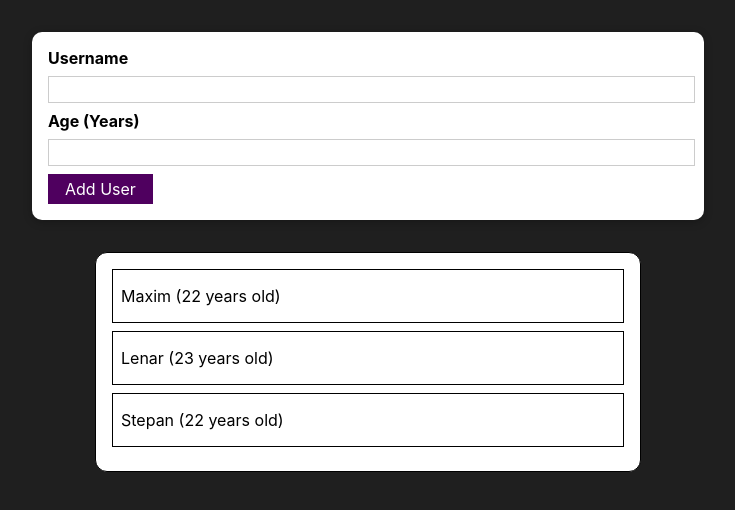
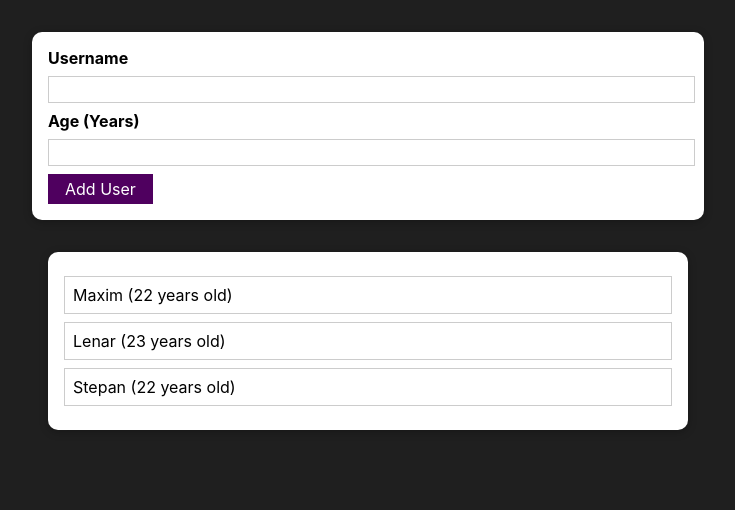
Before and after one commit to Lenarqa/reactPracticeApp, a React (Create React App) app: page / in a window 1280 px wide. Shown: the top 510 px of the page, without its empty margins (272-1007 px from the left). Built offline with nearby package versions, Linux system fonts and the light colour scheme.

Commit message:
delete userItem

```diff
--- a/src/App.js
+++ b/src/App.js
@@ -3,10 +3,10 @@
 import "./App.css";
 
 import AddUser from "./components/Users/AddUser";
-import UsersList from "./components/UsersList/UsersList";
+import UsersList from "./components/Users/UsersList";
 
 function App() {
-  const [users, setUser] = useState([
+  const [usersList, setUsersList] = useState([
     {
       id: "1",
       name: "Maxim",
@@ -24,22 +24,26 @@
     },
   ]);
 
-  const addNewUser = (newUser) => {
-    setUser((prevState)=> ([
-      newUser,
+  const addNewUserHandler = (uName, uAge) => {
+    setUsersList((prevState)=> ([
+      {
+        id: Math.random().toString(),
+        name: uName,
+        age: uAge
+      },
       ...prevState
     ]));
   }
 
   let content = <h2 style={{color: "white"}}>Nobody's here.</h2>;
 
-  if(users.length > 0) {
-    content = <UsersList items={users}/>;
+  if(usersList.length > 0) {
+    content = <UsersList users={usersList}/>;
   }
 
   return (
     <div className="App">
-      <AddUser onAddNewUser={addNewUser} />
+      <AddUser onAddUser={addNewUserHandler} />
       {content}
     </div>
   );
--- a/src/components/UserItem/UserItem.js
+++ /dev/null
@@ -1,11 +0,0 @@
-import classes from "./UserItem.module.css";
-
-const UserItem = (props) => {
-  return (
-    <div className={classes["user-item"]}>
-      <p>{`${props.name} (${props.age} years old)`}</p>
-    </div>
-  );
-};
-
-export default UserItem;
--- a/src/components/UserItem/UserItem.module.css
+++ /dev/null
@@ -1,9 +0,0 @@
-.user-item {
-    border: 1px solid black;
-    margin-bottom: 0.5rem;
-    text-align: left;
-}
-
-.user-item p {
-    margin-left: 0.5rem;
-}
--- a/src/components/Users/AddUser.js
+++ b/src/components/Users/AddUser.js
@@ -11,23 +11,15 @@
   const [isValid, setValid] = useState(true);
 
   const changeUsernameHandler = (event) => {
-    console.log(event.target.value);
     setEnteredUsername(event.target.value);
   };
 
   const ageChangeHandler = (event) => {
-    console.log(event.target.value);
     setEnteredAge(event.target.value);
   };
 
   const addUserHandler = (event) => {
     event.preventDefault();
-
-    const user = {
-      id: Math.random().toString(),
-      name: enteredUsername,
-      age: enteredAge,
-    };
 
     if (
       enteredUsername.trim().length === 0 ||
@@ -41,7 +33,7 @@
       return;
     }
 
-    props.onAddNewUser(user);
+    props.onAddUser(enteredUsername, enteredAge);
 
     setEnteredUsername("");
     setEnteredAge("");
--- /dev/null
+++ b/src/components/Users/UsersList.js
@@ -0,0 +1,18 @@
+import classes from "./UsersList.module.css";
+import Card from "../UI/Card";
+
+const UsersList = (props) => {
+  return (
+    <Card className={classes.users}>
+      <ul>
+        {props.users.map((user) => (
+          <li key={user.id}>
+            {user.name} ({user.age} years old)
+          </li>
+        ))}
+      </ul>
+    </Card>
+  );
+};
+
+export default UsersList;
--- /dev/null
+++ b/src/components/Users/UsersList.module.css
@@ -0,0 +1,16 @@
+.users {
+  margin: 2rem auto;
+  width: 90%;
+  max-width: 40rem;
+}
+
+.users ul {
+  list-style: none;
+  padding: 1rem;
+}
+
+.users li {
+  border: 1px solid #ccc;
+  margin: 0.5rem 0;
+  padding: 0.5rem;
+}
--- a/src/components/UsersList/UsersList.js
+++ /dev/null
@@ -1,16 +0,0 @@
-import classes from './UsersList.module.css'
-import UserItem from '../UserItem/UserItem';
-
-const UsersList = (props) => {
-    return (
-       <div className={classes["users-list"]}>
-           {
-               props.items.map(user => {
-                   return <UserItem key={user.id} name={user.name} age={user.age}/>;
-               })
-           }
-       </div>
-    );
-};
-
-export default UsersList;
--- a/src/components/UsersList/UsersList.module.css
+++ /dev/null
@@ -1,10 +0,0 @@
-.users-list {
-    display: flex;
-    flex-direction: column;
-    background-color: #fff;
-    padding: 1rem;
-    width: 40%;
-    margin: 0 auto;
-    border: 1px solid black;
-    border-radius: 12px;
-}
```
